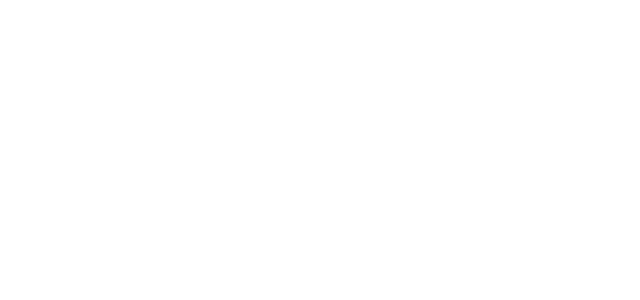
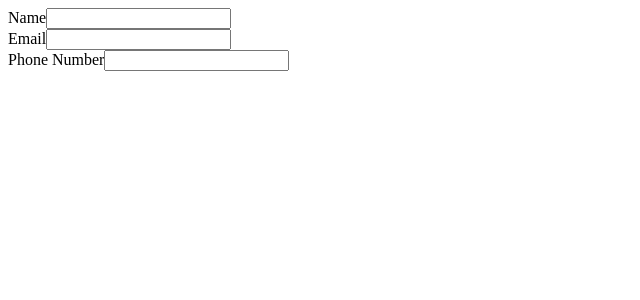
Before and after one commit to LedaThemis/odin-cv-application, a React (Create React App) app: page / in a window 1280 px wide. Shown: the top 300 px of the page, without its empty margins (0-640 px from the left). Built offline with nearby package versions, Linux system fonts and the light colour scheme.

Commit message:
add general info inputs with state

```diff
--- a/src/App.js
+++ b/src/App.js
@@ -1,5 +1,36 @@
-function App() {
-  return <div className="App"></div>;
+import React, { Component } from 'react';
+import General from './components/General';
+
+class App extends Component {
+  constructor() {
+    super();
+
+    this.state = {
+      name: '',
+      email: '',
+      phoneNumber: '',
+    };
+
+    this.onInputChange = this.onInputChange.bind(this);
+  }
+
+  onInputChange(e) {
+    const input = e.target;
+    const stateKey = input.dataset.statekey;
+    this.setState({
+      [stateKey]: input.value,
+    });
+  }
+
+  render() {
+    const { name, email, phoneNumber } = this.state;
+
+    return (
+      <div className="App">
+        <General name={name} email={email} phoneNumber={phoneNumber} onInputChange={this.onInputChange} />
+      </div>
+    );
+  }
 }
 
 export default App;
--- /dev/null
+++ b/src/components/General.js
@@ -0,0 +1,54 @@
+import React, { Component } from 'react';
+
+class General extends Component {
+  constructor(props) {
+    super(props);
+  }
+
+  render() {
+    const { name, email, phoneNumber, onInputChange } = this.props;
+    return (
+      <div id="general-section">
+        <div className="inputs-div">
+          <div className="input-div">
+            <label className="input-label" htmlFor="name">
+              Name
+            </label>
+
+            <input id="name" name="name" type="text" data-statekey="name" value={name} onChange={onInputChange}></input>
+          </div>
+          <div className="input-div">
+            <label className="input-label" htmlFor="email">
+              Email
+            </label>
+
+            <input
+              id="email"
+              name="email"
+              type="email"
+              data-statekey="email"
+              value={email}
+              onChange={onInputChange}
+            ></input>
+          </div>
+          <div className="input-div">
+            <label className="input-label" htmlFor="phoneNumber">
+              Phone Number
+            </label>
+
+            <input
+              id="phoneNumber"
+              name="phoneNumber"
+              type="tel"
+              data-statekey="phoneNumber"
+              value={phoneNumber}
+              onChange={onInputChange}
+            ></input>
+          </div>
+        </div>
+      </div>
+    );
+  }
+}
+
+export default General;
```
